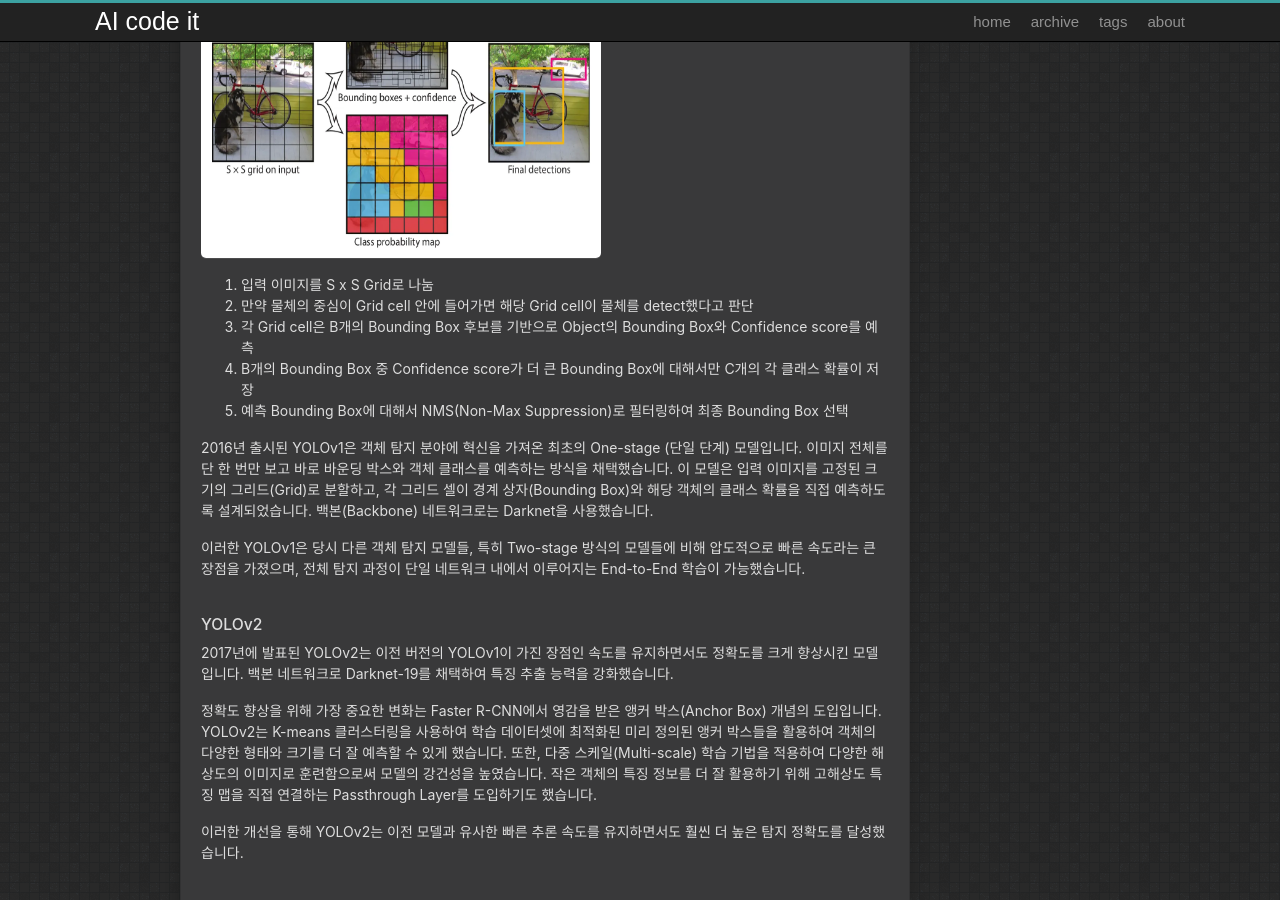
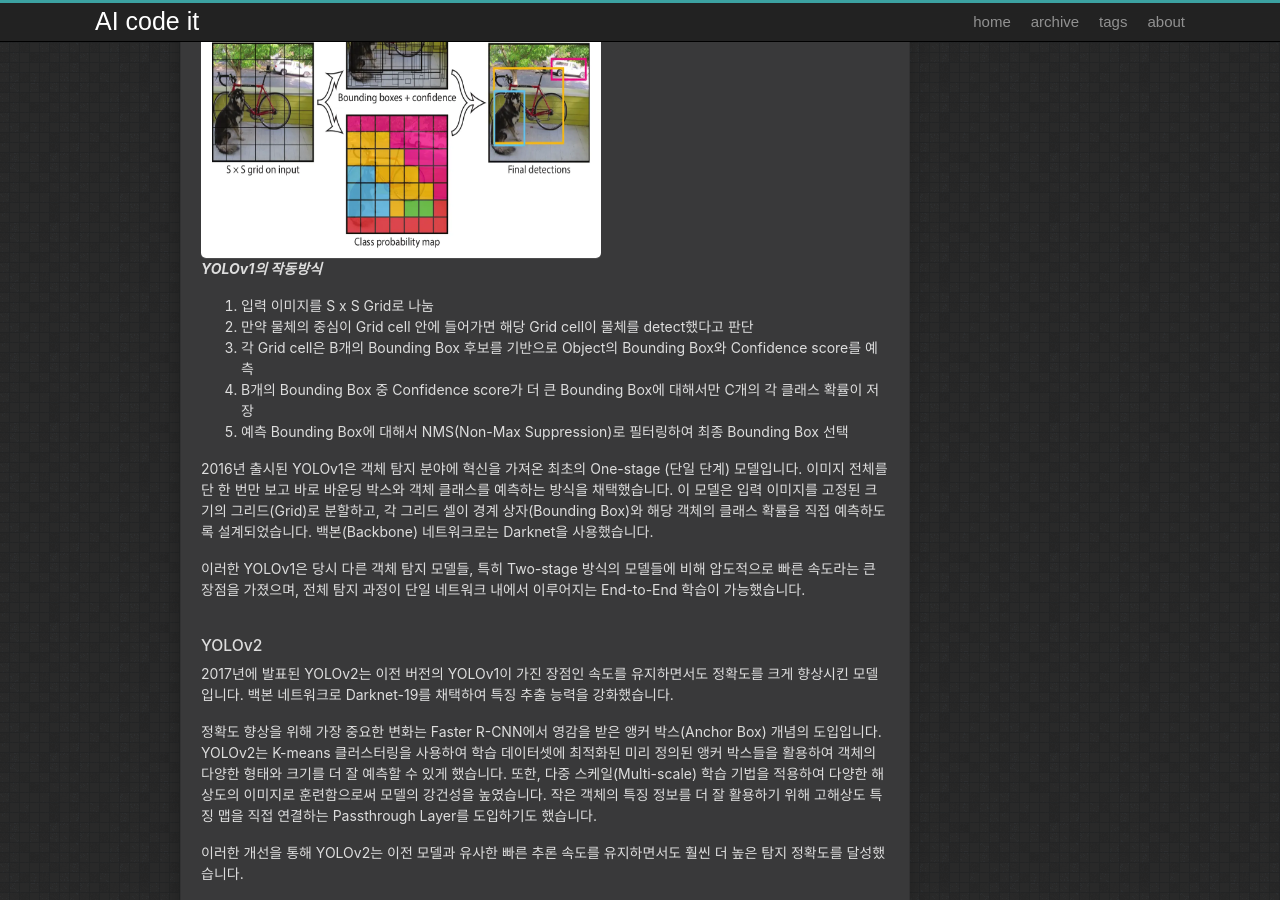
Before and after one commit to Lee-keonhee/AIcodeit, a Jekyll site: the page built from _posts/2025-08-31-weekly_8.md, in a window 1280 px wide and 900 px high, scrolled down 718 px. Built offline with Jekyll 4.4.1, drawn with Linux system fonts in a browser that asks for light colours.

Commit message:
Update 2025-08-31-weekly_8.md

```diff
--- a/_posts/2025-08-31-weekly_8.md
+++ b/_posts/2025-08-31-weekly_8.md
@@ -27,6 +27,7 @@ YOLO 모델은 크게 원저자인 조셉 레드몬(Joseph Redmon)이 개발한
 #### YOLOv1
 
 <img src="{{"/assets/images/yolov1.png" | relative_url }}" width="400" height="300" alt="yolov1">
+***YOLOv1의 작동방식***
 1. 입력 이미지를 S x S Grid로 나눔
 2. 만약 물체의 중심이 Grid cell 안에 들어가면 해당 Grid cell이 물체를 detect했다고 판단
 3. 각 Grid cell은 B개의 Bounding Box 후보를 기반으로 Object의 Bounding Box와 Confidence score를 예측
```
